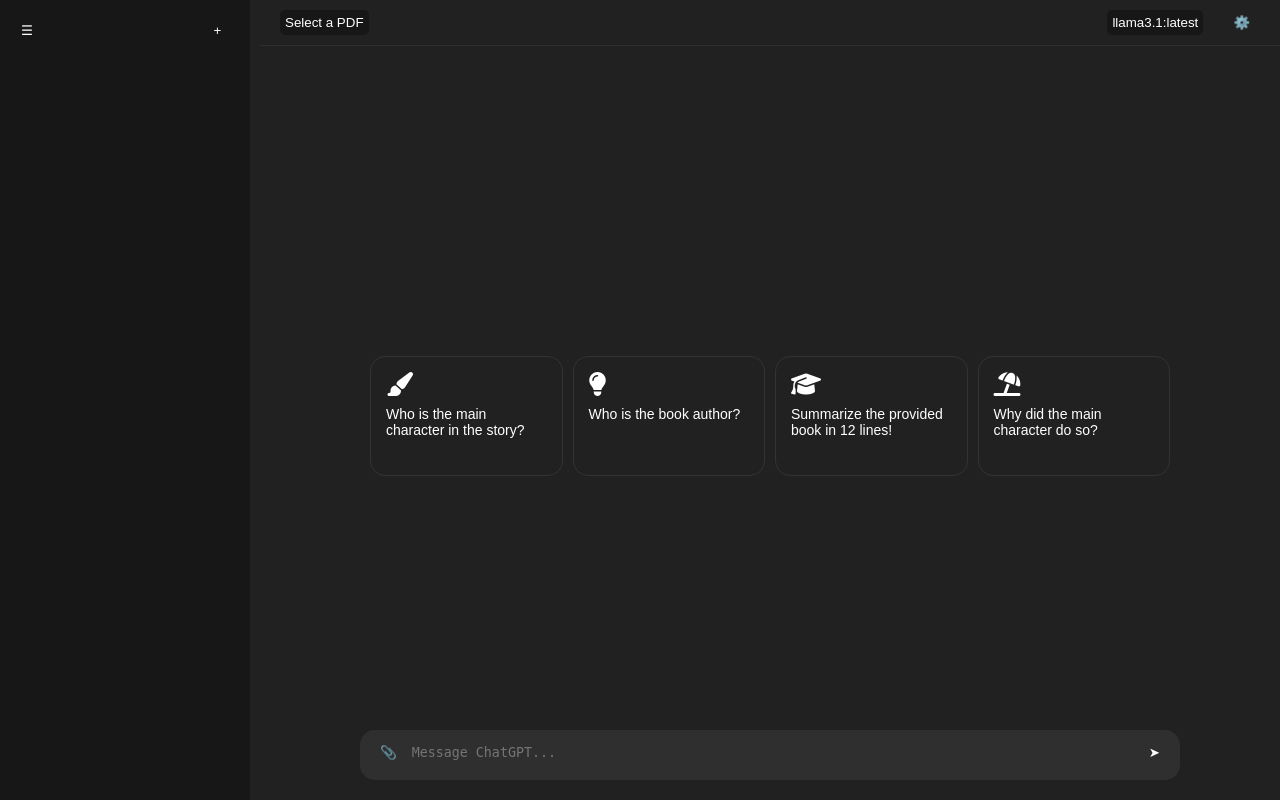
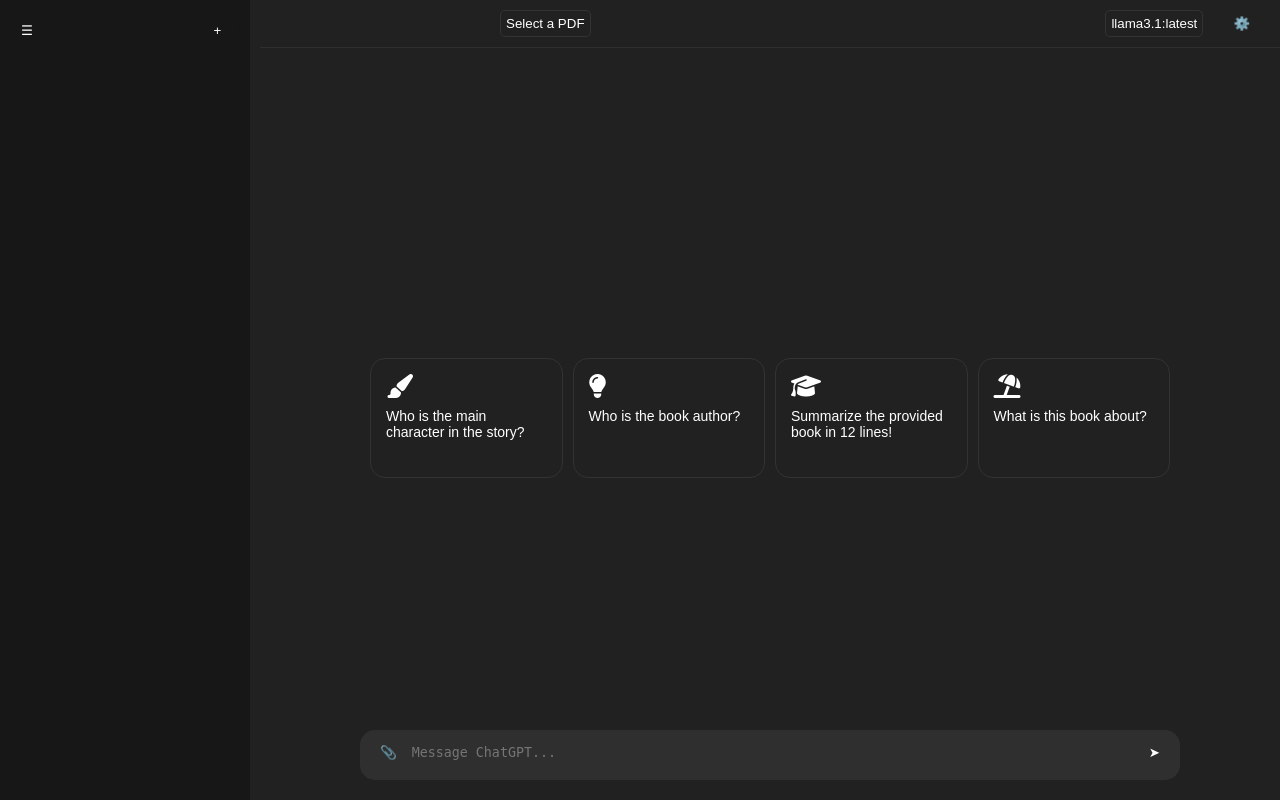
Before and after one commit to Dinobali/chatbot, a Flask app: page / in a window 1280 px wide. Run offline with Flask 3, Linux system fonts and the light colour scheme; data that the repository does not hold is empty; parts of the project's set-up code (start-up, migrations or seed data) failed here and were passed over.

Commit message:
Update index.html

```diff
--- a/templates/index.html
+++ b/templates/index.html
@@ -158,13 +158,16 @@ button:hover {
 }
 
 select {
-    background-color: var(--sidebar-bg);
+    background-color: #212121;
     color: var(--text-color);
     padding: 5px;
     border: none;
     border-radius: 5px;
     margin-right: 20px;
+    margin-left: 220px;
     appearance: none;
+    border: 1px solid #333333;
+
 }
 
 main {
@@ -426,12 +429,12 @@ footer {
     <div class="main-content">
         <header>
             <div class="header-left">
-                    <select id="pdfSelect">
+                <select id="pdfSelect" onchange="selectPDF()">
                     <option value="">Select a PDF</option>
                 </select>
             </div>
             <div class="header-right">
-                    <select id="modelSelect">
+                <select id="modelSelect" onchange="setModel()">
                     <!-- ... (keep existing model options) ... -->
                 </select>
                 <button onclick="toggleSettings()">⚙️</button>
@@ -451,9 +454,9 @@ footer {
                     <i class="fas fa-graduation-cap"></i>
                     Summarize the provided book in 12 lines!
                 </button>
-                    <button class="option-btn" onclick="startChat('Why did the main character do so?')">
+                <button class="option-btn" onclick="startChat('What is this book about?')">
                     <i class="fas fa-umbrella-beach"></i>
-                        Why did the main character do so?
+                    What is this book about?
                 </button>
             </div>
             <div class="chat-area" id="chatArea"></div>
@@ -480,7 +483,8 @@ footer {
         </label>
     </div>
 </div>
-    <input type="file" id="fileInput" style="display: none;" multiple>
+<input type="file" id="fileInput" style="display: none;" multiple accept=".pdf">
+
     <script>
         let chatHistory = [];
         let currentChatId = null;
@@ -565,13 +569,15 @@ footer {
 document.getElementById('fileInput').addEventListener('change', (event) => {
     const files = event.target.files;
     if (files.length > 0) {
-                uploadFile(files[0]);
+        uploadFiles(files);
     }
 });
 
-        async function uploadFile(file) {
+async function uploadFiles(files) {
     const formData = new FormData();
-            formData.append('file', file);
+    for (let file of files) {
+        formData.append('files', file);
+    }
 
     try {
         const response = await fetch('/upload', {
@@ -584,20 +590,24 @@ footer {
         }
 
         const result = await response.json();
-                console.log('File uploaded successfully:', result.filename);
+        console.log('Files uploaded successfully:', result.filenames);
 
-                // You might want to update the UI here to show the uploaded file
+        // Update the UI to show the uploaded files
+        const fileNames = result.filenames.join(', ');
+        appendMessage('system', `Files "${fileNames}" uploaded successfully. You can now ask questions about these documents.`);
+
+        // Refresh the PDF list
+        await loadPDFList();
+
+        // If you have a function to process new PDFs, you can call it here
         // For example:
-                appendMessage('system', `File "${result.filename}" uploaded successfully. You can now ask questions about this document.`);
-
-                // Optionally, you can trigger processing of the new PDF here
-                // For example:
-                // processNewPDF(result.filename);
+        // await processNewPDFs(result.filenames);
     } catch (error) {
-                console.error('Error uploading file:', error);
-                appendMessage('system', 'Error uploading file. Please try again.');
+        console.error('Error uploading files:', error);
+        appendMessage('system', 'Error uploading files. Please try again.');
     }
 }
+
 
         function startNewChat() {
             document.getElementById('chatArea').innerHTML = '';
```
Lines whose indentation alone changed are shown as unchanged.
